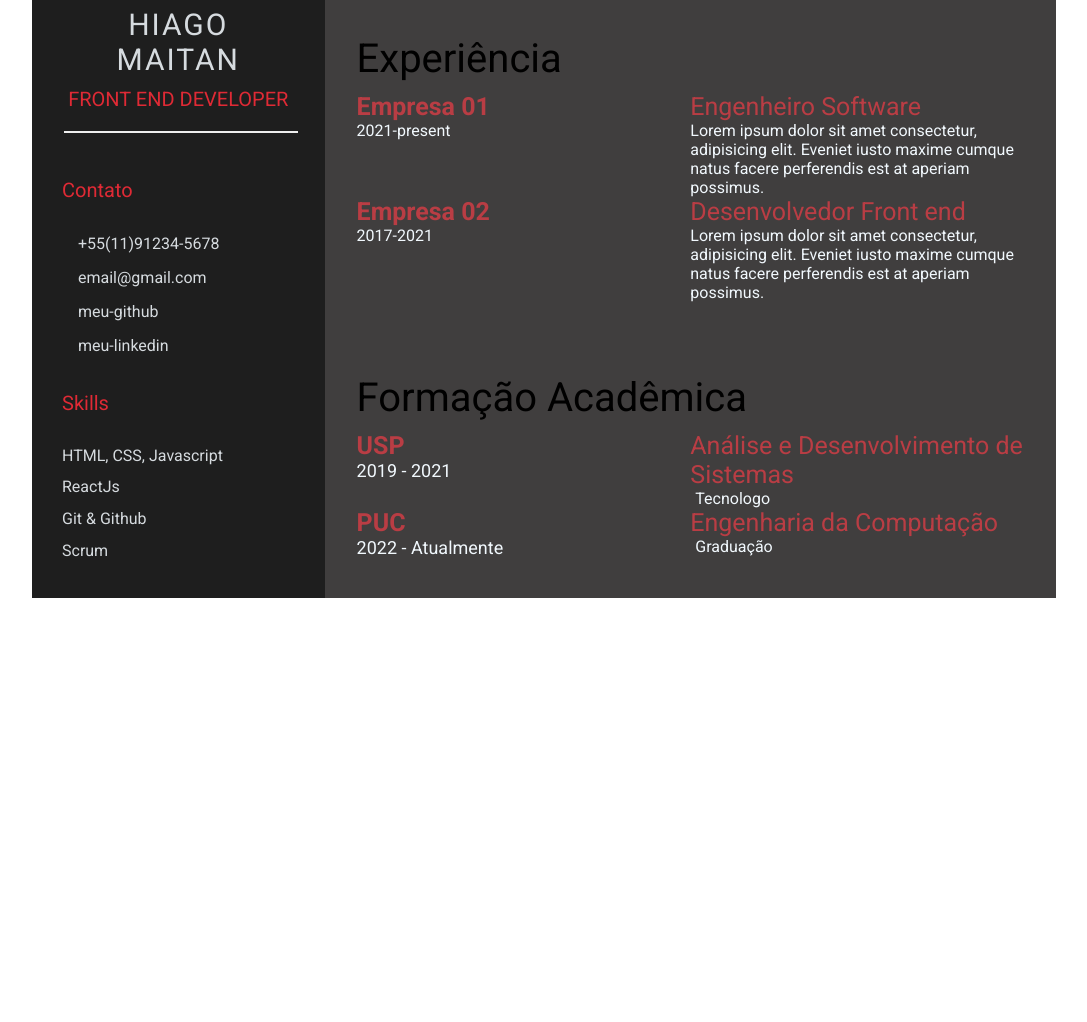
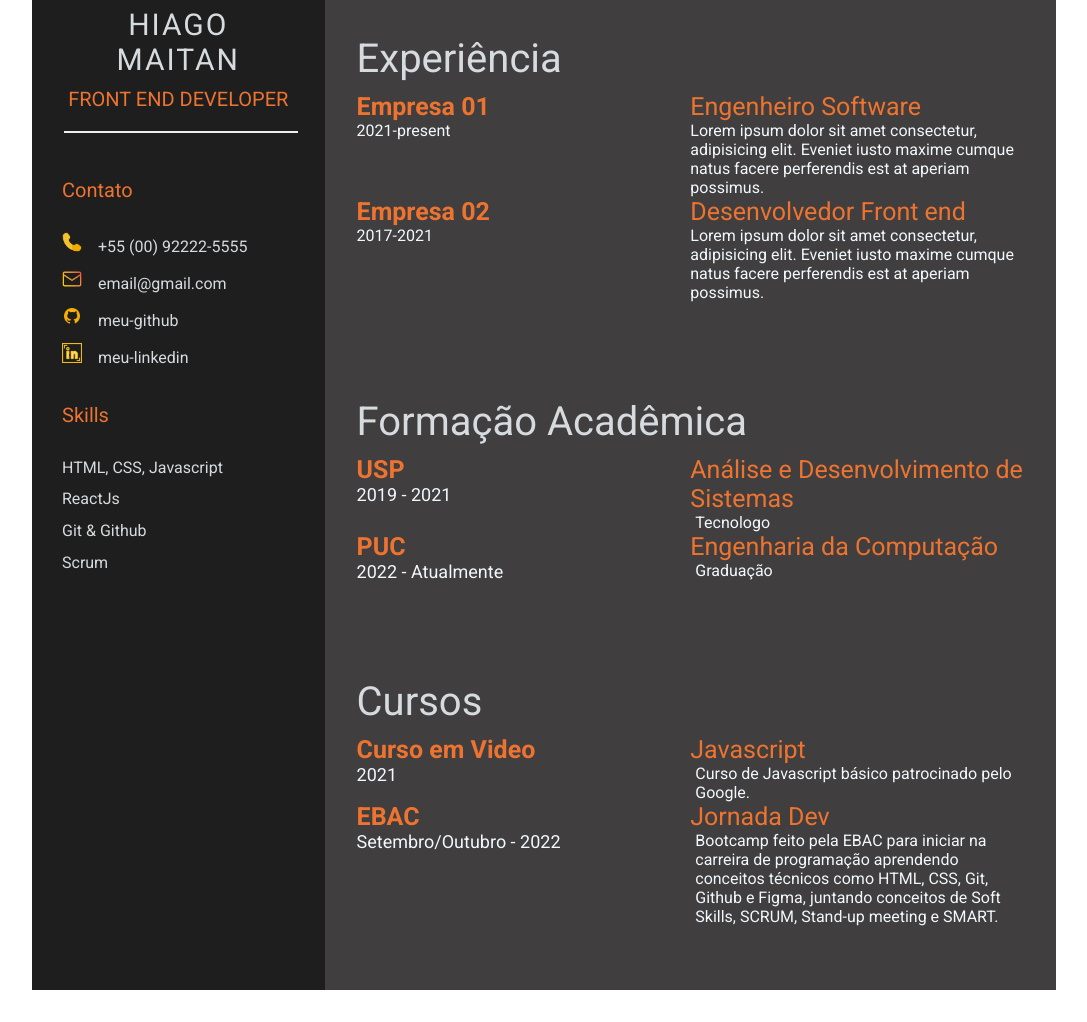
Before and after one commit to Hiago-Maitan/devweekgit.github.io, a plain HTML site: page index.html in a window 1280 px wide. Shown: the part 255-1277 px from the top of the page, without its empty margins (96-1183 px from the left). Before the commit the page ends 885 px from the top, so only its background shows below. Drawn offline with Linux system fonts and the light colour scheme.

Commit message:
feature: add icons, awards (#7)

```diff
--- a/index.html
+++ b/index.html
@@ -28,10 +28,10 @@
                 <div class="contact-info">
                     <p class="left-title">Contato</p>
                     <ul>
-                        <li> <i class="fa fa-phone"></i>+55(11)91234-5678</li>
-                        <li> <i class="fa fa-envelope"></i>email@gmail.com</li>
-                        <li> <i class="fa fa-git"></i>meu-github</li>
-                        <li> <i class="fa fa-git"></i>meu-linkedin</li>
+                        <li> <i class="fa fa-phone"><img src="img/telephone.png" alt="phone icon" class="fa-phone"></i>+55 (00) 92222-5555</li>
+                        <li> <i class="fa fa-envelope"><img src="img/email.png" alt="phone icon" class="fa-envelope"></i>email@gmail.com</li>
+                        <li> <i class="fa fa-git"><img src="img/github.png" alt="phone icon" class="fa-git"></i>meu-github</li>
+                        <li> <i class="fa fa-linkedin"><img src="img/linkedin.png" alt="phone icon" class="fa-linkedin"></i>meu-linkedin</li>
                     </ul>
                 </div>
                 <div class="skills">
@@ -117,6 +117,40 @@
                     </div>
                 </div>
             </section>
+            <section class="awards-gap">
+                <div class="right-title">Cursos</div>
+                <div class="awards-contents">
+
+                    <div class="awards-left">
+                        <p class="awards-company-name">Curso em Video</p>
+                        <p class="awards-time-period">2021</p>
+                    </div>
+
+                    <div class="awards-right">
+                        <p class="awards-name">Javascript</p>
+                        <p class="awards-desc">
+                            Curso de Javascript básico patrocinado pelo Google.
+                        </p>
+                    </div>
+
+                    <div class="awards-left">
+                        <p class="awards-company-name">EBAC</p>
+                        <p class="awards-time-period">Setembro/Outubro - 2022</p>
+                    </div>
+
+                    <div class="awards-right">
+                        <p class="awards-name">Jornada Dev</p>
+                        <p class="awards-desc">
+                            Bootcamp feito pela EBAC para iniciar na carreira de programação
+                            aprendendo conceitos técnicos como HTML, CSS, Git, Github e Figma,
+                            juntando conceitos de Soft Skills, SCRUM, Stand-up meeting e SMART.
+                        </p>
+                    </div>
+                </div>
+
+
+
+            </section>
         </section>
 
     </main>
--- a/style.css
+++ b/style.css
@@ -1,4 +1,3 @@
-
 * {
     margin: 0;
     padding: 0;
@@ -49,7 +48,7 @@
 
 } */
 
-img {
+.profile-image {
     width: 200px;
     height: 200px;
     border-radius: 50%;
@@ -59,7 +58,7 @@ img {
 
     margin-top: 20px;
     margin-bottom: 10px;
-    border: 2px solid #D6DBDF;
+    border: 2px solid #ED7430;
 }
 
 .name {
@@ -72,20 +71,20 @@ img {
 }
 
 .profession {
-    color: #DF2A35;
+    color: #ED7430;
     font-size: 20px;
     text-transform: uppercase;
     text-align: center;
 }
 
-.contact-info{
+.contact-info {
 
     margin-left: 30px;
 }
 
 /* .contact-info { border-bottom: 2px solid #1B2631; } */
 .left-title {
-    color: #DF2A35;
+    color: #ED7430;
     font-size: 20px;
     /* margin-left: 30px; */
 }
@@ -108,7 +107,12 @@ img {
     color: #D6DBDF;
 }
 
-.skills{
+.fa-phone, .fa-envelope, .fa-git, .fa-linkedin {
+    width: 20px;
+    height: 20px;
+}
+
+.skills {
     margin-left: 30px;
 }
 
@@ -130,7 +134,7 @@ img {
 } */
 
 .right-title {
-    color: #000000;
+    color: #D6DBDF;
     font-size: 40px;
     margin-bottom: 10px;
 }
@@ -144,12 +148,8 @@ img {
     color: #eeeeee;
 }
 
-.experience-gap{
+.experience-gap, .education-gap, .awards-gap {
     padding: 2rem 2rem;
-}
-
-.education-gap{
-    padding: 0.5rem 2rem;
 }
 
 .experience-contents,
@@ -166,7 +166,7 @@ img {
 .awards-company-name {
     font-size: 25px;
     font-weight: bold;
-    color: #B93D44;
+    color: #ED7430;
 }
 
 .exp-time-period,
@@ -179,7 +179,7 @@ img {
 .education-subject,
 .awards-name {
     font-size: 25px;
-    color: #B93D44;
+    color: #ED7430;
 }
 
 .exp-desc,
```
Also changed, not shown: img/email.png (added), img/github.png (added), img/linkedin.png (added), img/telephone.png (added).
